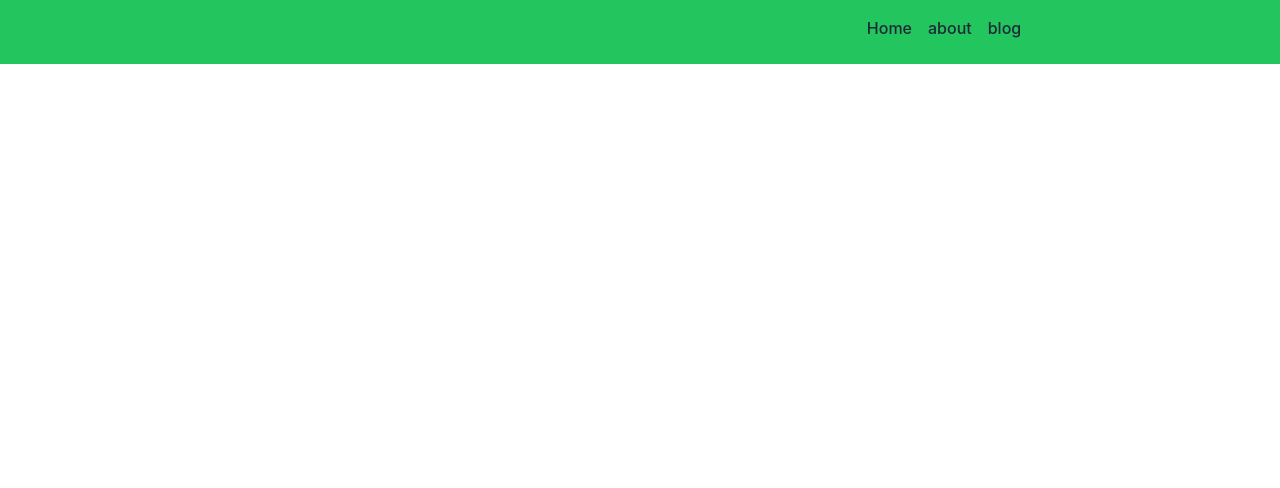
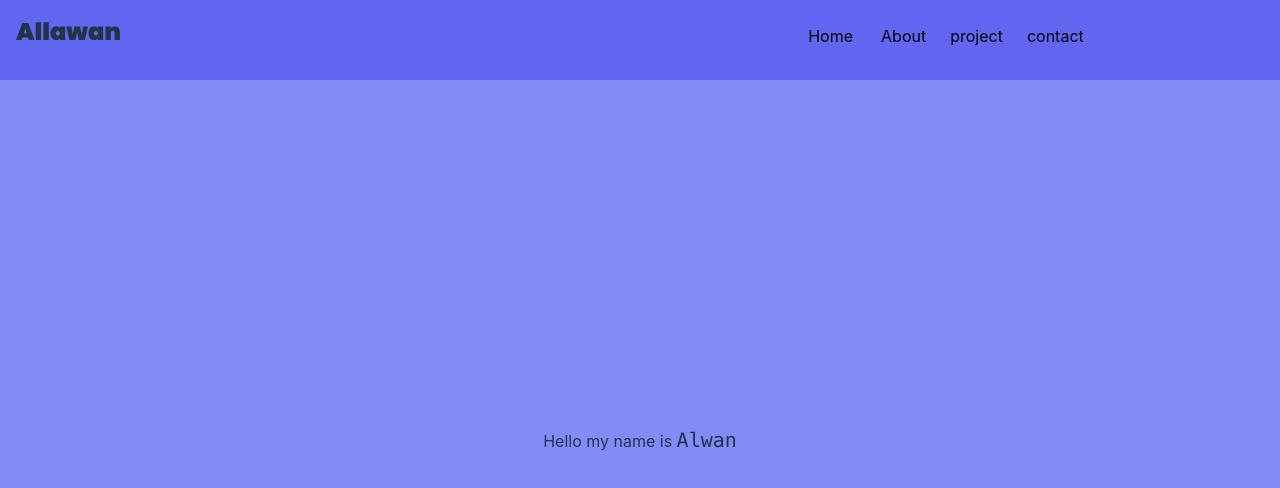
Before and after one commit to MuhammadAlwan30/Portfolio, a Svelte app: page / in a window 1280 px wide. Shown: the top 488 px of the page. Built offline with nearby package versions, Linux system fonts and the light colour scheme.

Commit message:
add first layout

```diff
--- a/package.json
+++ b/package.json
@@ -12,7 +12,7 @@
     "@sveltejs/vite-plugin-svelte": "^2.0.3",
     "autoprefixer": "^10.4.14",
     "postcss": "^8.4.24",
-    "svelte": "^3.57.0",
+    "svelte": "^3.59.1",
     "tailwindcss": "^3.3.2",
     "vite": "^4.3.2"
   }
--- a/src/Home.svelte
+++ b/src/Home.svelte
@@ -5,11 +5,17 @@
     }
 </script>
 
-<header class="m-0 p-4 w-full flex flex-row-reverse h-16 bg-green-500"><nav class="flex justify-center mx-2 w-1/2">
-    <a href="#home" class="block mx-2 text-gray-800" >Home</a>
-    <a href="#about" class="block mx-2 text-gray-800">about</a>
-    <a href="#blog" class="block mx-2 text-gray-800">blog</a>
-
-</nav>
-
-    </header>
+<header class="m-0 p-4 w-full flex flex-row justify-between bg-indigo-500 h-[10vh]">
+    <div class="order-1"><h1 class="text-2xl font-bold heading">Allawan</h1></div>
+    <nav class=" order-2 justify-center mx-2 w-1/2">
+        <ul class="flex justify-center items-center">
+            <li class="mx-2 text-black hover:bg-blue-500 hover:text-white py-1 px-2 rounded-md block"><a href="#home">Home</a></li>
+            <li class="mx-2 text-black hover:bg-blue-500 hover:text-white px-1 py-2 rounded-md block"><a href="#about">About</a></li>
+            <li class="mx-2 text-black hover:bg-blue-500 hover:text-white px-1 py-2 rounded-md block"><a href="#about">project</a></li>
+            <li class="mx-2 text-black hover:bg-blue-500 hover:text-white px-1 py-2 rounded-md block"><a href="#about">contact</a></li>
+        </ul>
+    </nav>
+</header>
+<main class="w-full min-h-[90vh] bg-indigo-400 grid place-items-center">
+    <p>Hello my name is <span class="inline-block font-mono text-xl">Alwan</span></p>
+</main>
--- a/src/app.css
+++ b/src/app.css
@@ -1,3 +1,4 @@
+@import url('https://fonts.googleapis.com/css2?family=Nunito&family=Poppins:wght@400;900&display=swap');
 @tailwind base;
 @tailwind components;
 @tailwind utilities;
@@ -20,21 +21,11 @@
   -webkit-text-size-adjust: 100%;
 }
 
-
-
-a {
-  font-weight: 500;
-  color: #646cff;
-  text-decoration: inherit;
+*{
+  box-sizing: border-box;
 }
-a:hover {
-  color: #535bf2;
-}
-
-
-h1 {
-  font-size: 3.2em;
-  line-height: 1.1;
+h1.heading {
+  font-family: 'poppins', sans-serif;
 }
 
 .card {
@@ -66,9 +57,9 @@ button:focus-visible {
     color: #213547;
     background-color: #ffffff;
   }
-  a:hover {
+  /* a:hover {
     color: #747bff;
-  }
+  } */
   button {
     background-color: #f9f9f9;
   }
```
Also changed, not shown: 1 other file (tests, documents, lock files or other folders).
